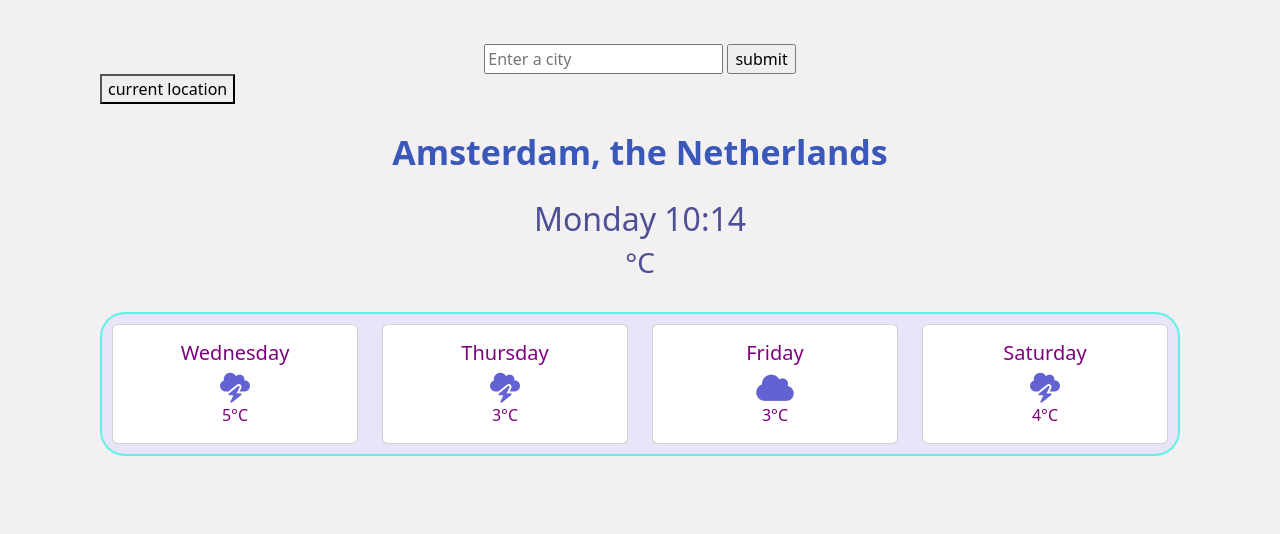
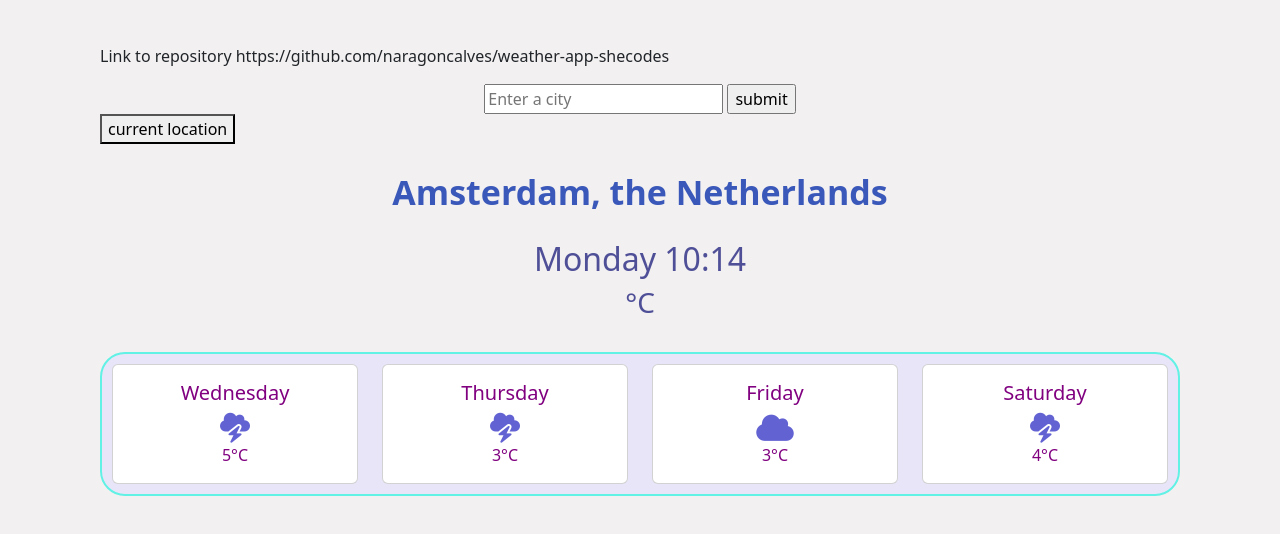
Before and after one commit to naragoncalves/weather-app-shecodes, a website built with Parcel: page index.html in a window 1280 px wide. Built offline with nearby package versions, Linux system fonts and the light colour scheme.

Commit message:
added link to repository

```diff
--- a/index.html
+++ b/index.html
@@ -25,6 +25,9 @@
   <body>
     <title>Weather app</title>
     <br />
+    <p>
+      Link to repository https://github.com/naragoncalves/weather-app-shecodes
+    </p>
     <form id="search-form">
       <input
         type="search"
```
